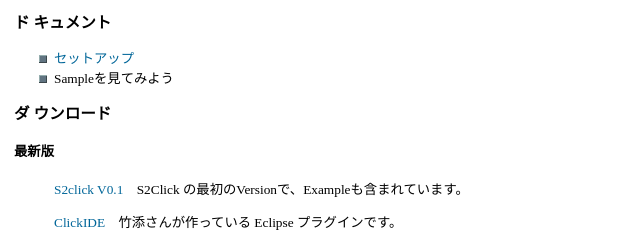
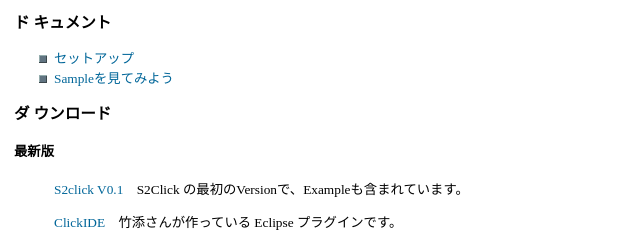
Before and after one commit to seasarorg/s2click-www, a plain HTML site: page index.html in a window 1280 px wide. Shown: the part 2571-2810 px from the top of the page, 0-640 px from the left. Drawn offline with Linux system fonts and the light colour scheme.

Commit message:
git-svn-id: https://www.seasar.org/svn/sandbox/s2click/trunk/www@47 595bf13c-eed3-438f-ae63-4794fb747ba6

```diff
--- a/index.html
+++ b/index.html
@@ -32,7 +32,7 @@
 キュメント</a></h3>
 <ul>
   <li><a href="setup.html">セットアップ</a></li>
-<li>Sampleを見てみよう</li>
+<li><a href="sample.html">Sampleを見てみよう</a></li>
   </ul>
 
 <h3><a name="download" id="download">ダ
```
Also changed, not shown: sample.html (+1 -1 lines).
